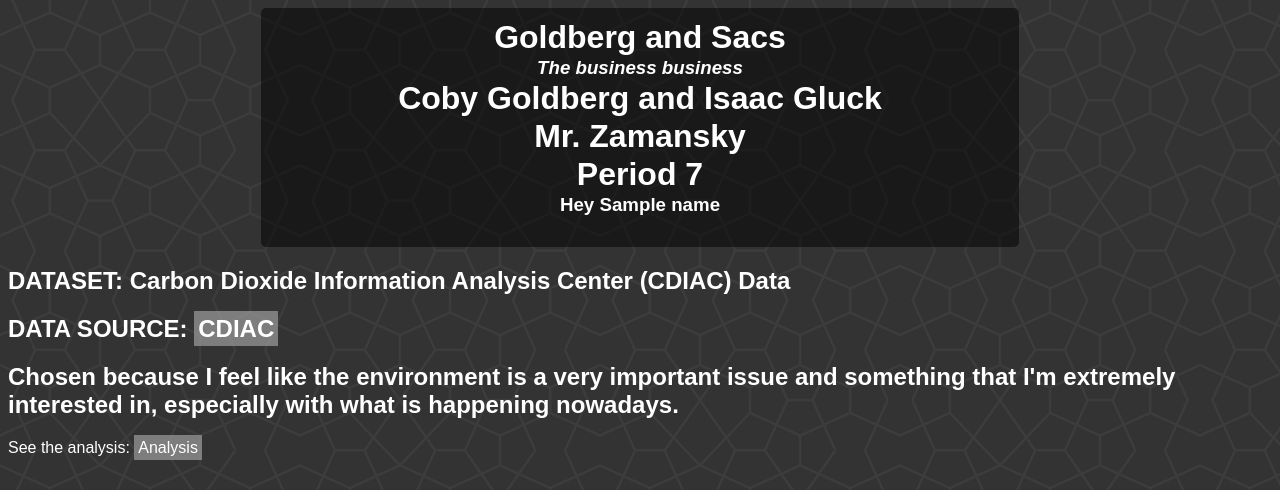
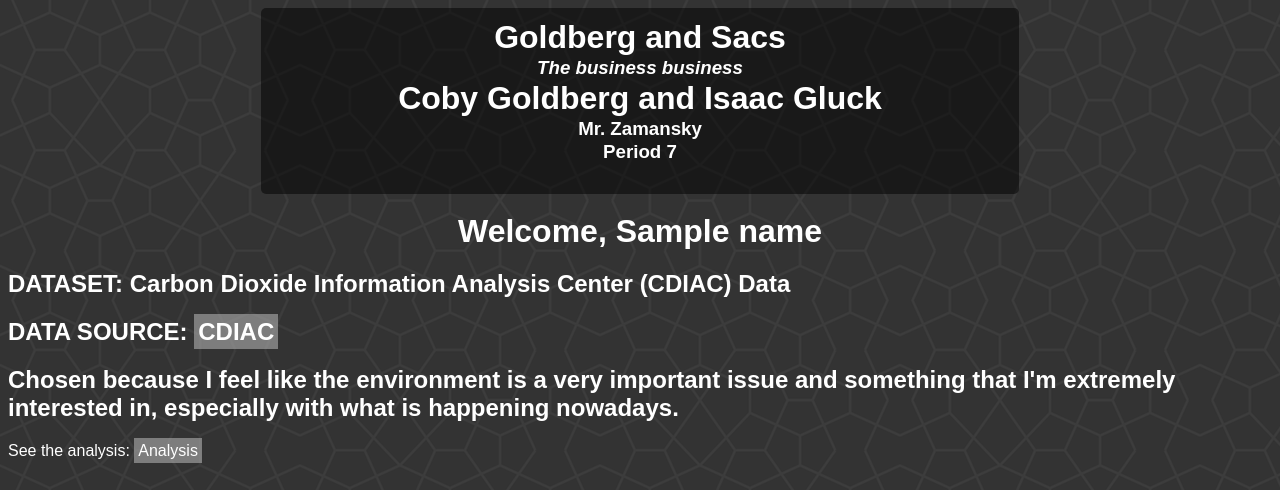
Before and after one commit to IsaacGluck/Flask-Data-Analysis, a Flask app: template templates/data.html in a window 1280 px wide. Shown: the top 490 px of the page. Run offline with Flask 2, Linux system fonts and the light colour scheme; the template is opened without the code that fills it: most values are stand-ins (such as "Sample title", 1, 10 or a date in 2020).

Commit message:
wo purecss

```diff
--- a/templates/analysis.html
+++ b/templates/analysis.html
@@ -8,8 +8,8 @@
 <h1>Goldberg and Sacs</h1>
 <h3><i>The business business</i></h3>
 <h1>Coby Goldberg and Isaac Gluck</h1>
-<h1>Mr. Zamansky</h1>
-<h1>Period 7</h1>
+<h3>Mr. Zamansky</h3>
+<h3>Period 7</h3>
 </div>
 <h3>What I attempted to do here was to examine human kind's carbon emissions and see/validate whether we are putting more C into the atmosphere faster. I first made a table of the amount of change between every two years. One of the major difficulties I had was numerous conversions of data from "str" form to "int" form. I also had difficulties in printing the year ranges as one box in the table even though they came from seperate boxes in the first data.</h3>
 
--- a/templates/data.html
+++ b/templates/data.html
@@ -8,10 +8,11 @@
 <h1>Goldberg and Sacs</h1>
 <h3><i>The business business</i></h3>
 <h1 >Coby Goldberg and Isaac Gluck</h1>
-<h1>Mr. Zamansky</h1>
-<h1>Period 7</h1>
-<h3>Hey {{name}}</h3>
+<h3>Mr. Zamansky</h3>
+<h3>Period 7</h3>
 </div>
+<br>
+<h1>Welcome, {{name}}</h1>
 <h2> DATASET: Carbon Dioxide Information Analysis Center (CDIAC) Data</h2>
 <h2> DATA SOURCE: <a href="http://datahub.io/dataset/cdiac"> CDIAC </a></h2>
 <h2> Chosen because I feel like the environment is a very important issue and something that I'm extremely interested in, especially with what is happening nowadays.</h2>
```
